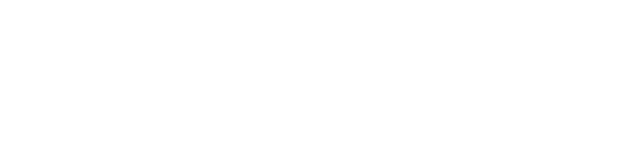
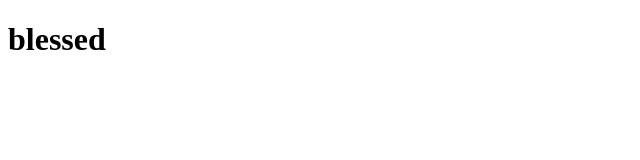
Before and after one commit to mildred-prog/git-1, a plain HTML site: page git-1/index.html in a window 1280 px wide. Shown: the whole page, without its empty margins (0-640 px from the left). Drawn offline with Linux system fonts and the light colour scheme.

Commit message:
added h1

```diff
--- a/git-1/index.html
+++ b/git-1/index.html
@@ -7,6 +7,6 @@
     <title>Document</title>
 </head>
 <body>
-
+  <h1>blessed</h1>
 </body>
 </html>
```
